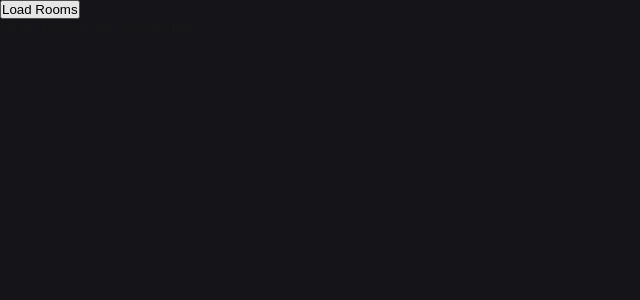
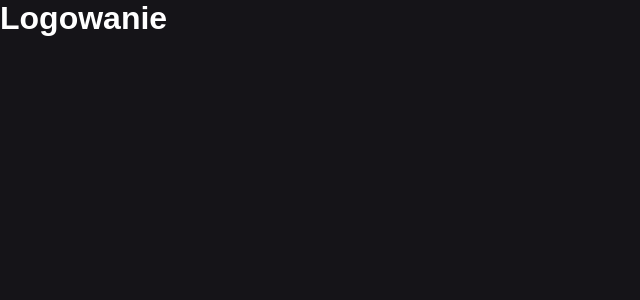
Before and after one commit to TomaszSlupik/meeting_room_booking_system, a Next.js app in the folder frontend/: page / in a window 1280 px wide. Shown: the top 300 px of the page, without its empty margins (0-640 px from the left). Built offline with nearby package versions, Linux system fonts and the light colour scheme.

Commit message:
Podział na komponenty i ustawienie routingu

```diff
--- /dev/null
+++ b/frontend/src/app/components/Login/Login.jsx
@@ -0,0 +1,13 @@
+export default function Login() {
+    return (
+      <div>
+        <h1
+        style={{
+          color: "#fff"
+        }}
+        >
+          Logowanie
+        </h1>
+      </div>
+    );
+  }
--- a/frontend/src/app/components/Test.jsx
+++ b/frontend/src/app/components/Main.jsx
@@ -3,7 +3,7 @@ import React, { useState } from 'react';
 import { useDispatch } from "react-redux";
 import { setRooms } from "../redux/actions/roomActions";
 
-export default function Test() {
+export default function Main() {
 
   const dispatch = useDispatch();
 
--- a/frontend/src/app/layout.js
+++ b/frontend/src/app/layout.js
@@ -7,7 +7,7 @@ import { store } from '../app/redux/store/index';
 
 export default function RootLayout({ children }) {
   return (
-    <html lang="en">
+    <html lang="pl">
       <body>
         <Provider store={store}>
           {children}
--- a/frontend/src/app/page.js
+++ b/frontend/src/app/page.js
@@ -1,13 +1,9 @@
-import Test from "./components/test";
+import Login from './components/Login/Login';
 
-export default function Home() {
-  return (
-    <div>
-      <main>
-            <Test />
-      </main>
-      <footer>
-      </footer>
-    </div>
-  );
-}
+export default function LoginPage() {
+    return (
+      <div>
+        <Login />
+      </div>
+    );
+  }
```
Also changed, not shown: frontend/src/app/booking/main/page.js (added, +9 -0 lines), frontend/src/app/components/Login/Login.css (added), 1 other file (tests, documents, lock files or other folders).
